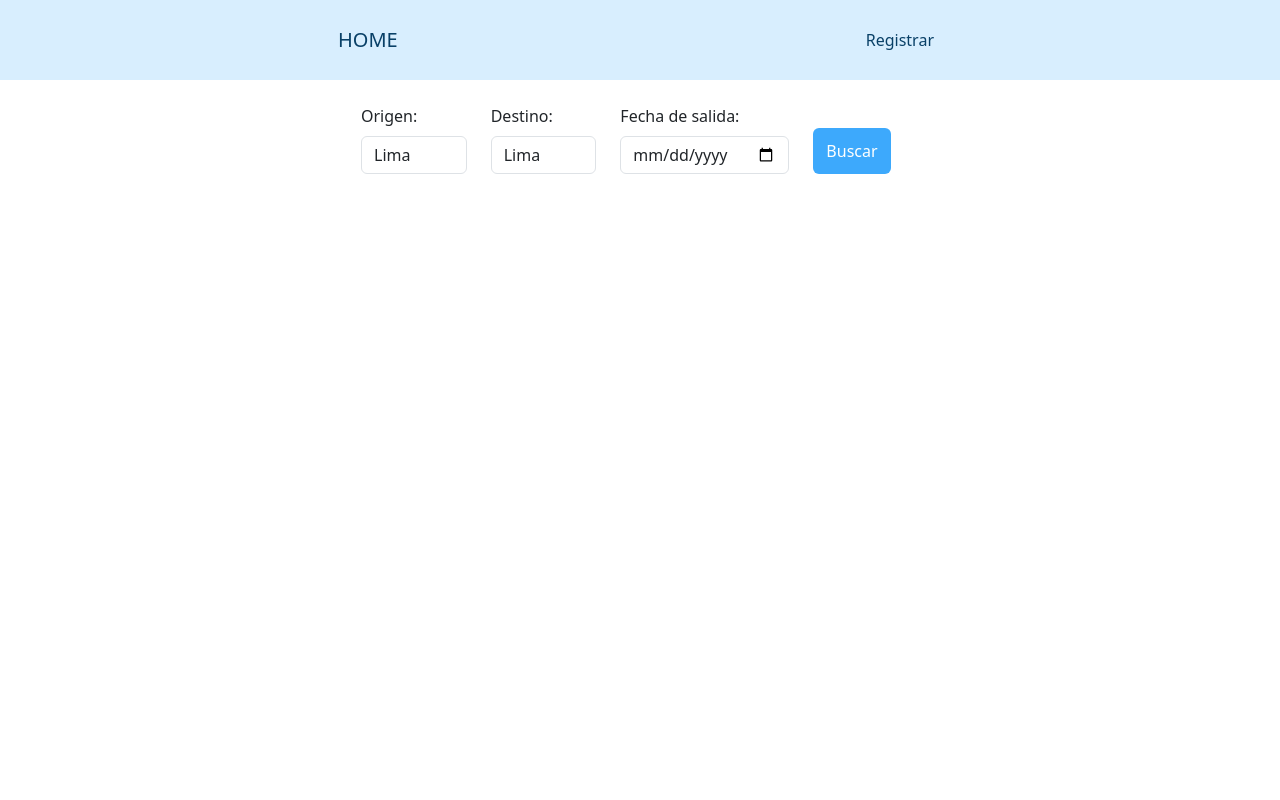
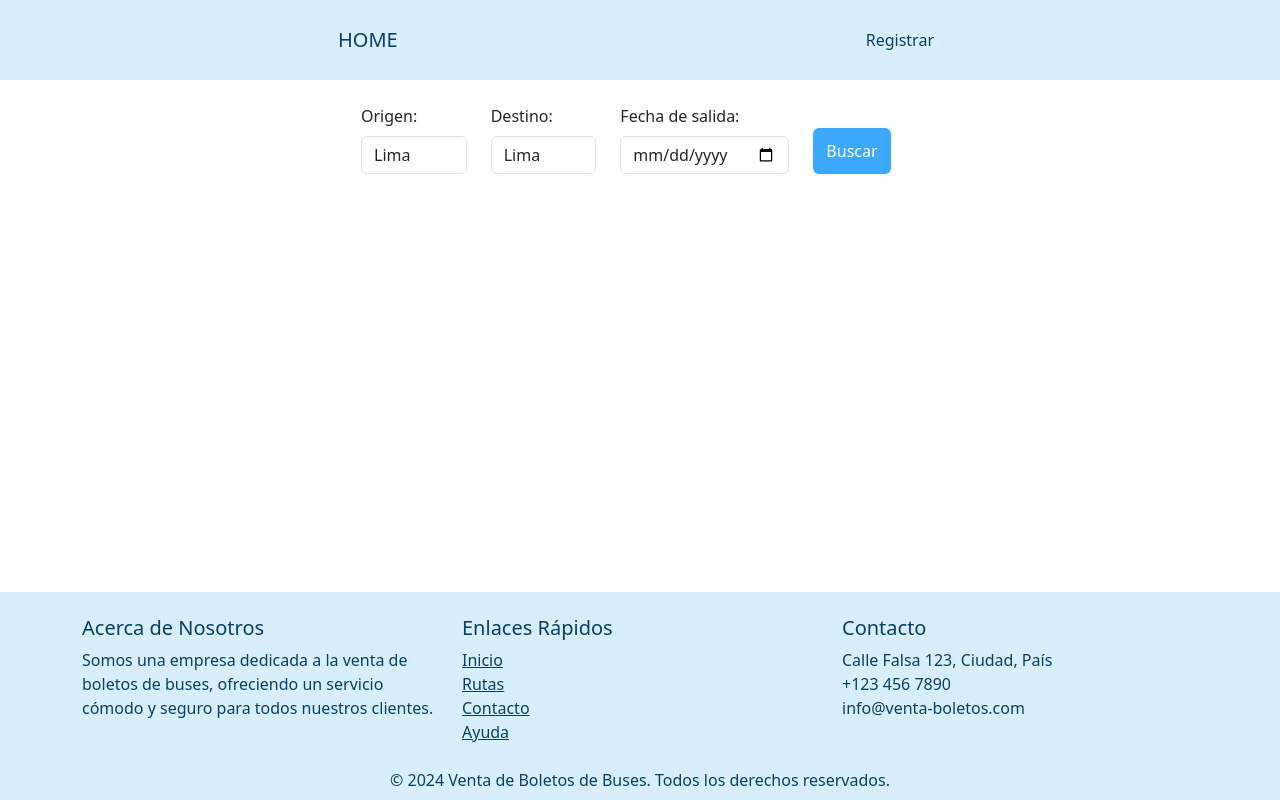
Before and after one commit to K4FK4-89P13/Sitio-web-VentaBoletos, a PHP site: page / in a window 1280 px wide. Run offline with PHP 8.4, Linux system fonts and the light colour scheme; data comes from the database, SQL or seed files in the repository; some libraries are stand-ins or nearby versions.

Commit message:
AJAX commit 8

```diff
--- a/app/views/inc/footer.php
+++ b/app/views/inc/footer.php
@@ -1,4 +1,41 @@
     <!-- contenido -->
+</div>
+
+    <footer class="pt-4 major-foot">
+        <div class="container">
+            <div class="row">
+                <div class="col-md-4">
+                    <h5>Acerca de Nosotros</h5>
+                    <p>Somos una empresa dedicada a la venta de boletos de buses, ofreciendo un servicio cómodo y seguro para todos nuestros clientes.</p>
+                </div>
+                <div class="col-md-4">
+                    <h5>Enlaces Rápidos</h5>
+                    <ul class="list-unstyled">
+                        <li><a href="#" class="">Inicio</a></li>
+                        <li><a href="#" class="">Rutas</a></li>
+                        <li><a href="#" class="">Contacto</a></li>
+                        <li><a href="#" class="">Ayuda</a></li>
+                    </ul>
+                </div>
+                <div class="col-md-4">
+                    <h5>Contacto</h5>
+                    <ul class="list-unstyled">
+                        <li><i class="fa fa-map-marker"></i> Calle Falsa 123, Ciudad, País</li>
+                        <li><i class="fa fa-phone"></i> +123 456 7890</li>
+                        <li><i class="fa fa-envelope"></i> info@venta-boletos.com</li>
+                    </ul>
+                    <div class="mt-3">
+                        <a href="#" class=" mr-2"><i class="fa fa-facebook"></i></a>
+                        <a href="#" class=" mr-2"><i class="fa fa-twitter"></i></a>
+                        <a href="#" class=""><i class="fa fa-instagram"></i></a>
+                    </div>
+                </div>
+            </div>
+            <div class="text-center py-2">
+                &copy; 2024 Venta de Boletos de Buses. Todos los derechos reservados.
+            </div>
+        </div>
+    </footer>
 
     <script src="http://proyecto.test/public/js/app.js"></script>
     <script src="https://cdn.jsdelivr.net/npm/bootstrap@5.3.3/dist/js/bootstrap.bundle.min.js"></script>
--- a/app/views/inc/header.php
+++ b/app/views/inc/header.php
@@ -16,6 +16,8 @@
 </head>
 <body>
     <!-- contenido -->
+
+<div class="content">
 
     <div class="container-fluid major py-1">
 
@@ -36,7 +38,7 @@
                                     <i class="bi bi-person-circle"></i> <!-- Icono de cuenta -->
                                 </a>
                                 <div class="dropdown-menu dropdown-menu-right" aria-labelledby="navbarDropdown">
-                                <span class="dropdown-item" ><?= $_SESSION['admin']['nombre']?></span>
+                                    <span class="dropdown-item-text" ><?= $_SESSION['admin']['nombre']?></span>
                                     <div class="dropdown-divider"></div>
                                     <a class="dropdown-item" href="http://proyecto.test/login/logout">Cerrar Sesión</a>
                                 </div>
@@ -49,5 +51,4 @@
             </div>
         </div>
 
-
     </div>
--- a/app/views/pages/acceso.php
+++ b/app/views/pages/acceso.php
@@ -1,7 +1,7 @@
 <?php require_once __DIR__ . '/../inc/header.php' ?>
 
     <div class="container">
-        <div class="card">
+        <div class="card w-50 mx-auto mt-5">
 
             <div class="card-body">
                 <h2>Iniciar Sesión</h2>
@@ -29,8 +29,9 @@
                             </div>
                         _END;
                     } ?>
+                </div>
+
             </div>
-
         </div>
     </div>
 
--- a/app/views/pages/inicio.php
+++ b/app/views/pages/inicio.php
@@ -1,6 +1,6 @@
 <?php require_once  __DIR__ . '/../inc/header.php' ?>
 
-    <div class="main">
+    <div class="content">
 
         <div class="container mt-4 mb-4">
 
--- a/app/views/pages/pasajeros.php
+++ b/app/views/pages/pasajeros.php
@@ -2,7 +2,7 @@
 <div class="container">
     <form id="form_pasajeros">
 
-        <input type="hidden" id="horarioId" name="horarioId" value="<?= $_SESSION['horarioId']?>">
+        <input type="hidden" id="horarioId" name="horarioId" value="<?//= $_SESSION['horarioId']?>">
         <input type="hidden" id="numAsientos" value="<?=count($data['selectedSeats'])?>">
 
         <?php for ($i = 0; $i < count($data['selectedSeats']); $i++) { ?>
--- a/core/Model.php
+++ b/core/Model.php
@@ -6,7 +6,7 @@ class Model {
 
     public function __construct() {
 
-        $this->db = new PDO('mysql:host=localhost;dbname=ventaboletos', 'root', 'soporte');
+        $this->db = new PDO('mysql:host=localhost;dbname=ventaboletos', 'root', 'admin');
         $this->db->setAttribute(PDO::ATTR_ERRMODE, PDO::ERRMODE_EXCEPTION);
     }
 }
--- a/public/css/styles.css
+++ b/public/css/styles.css
@@ -3,6 +3,7 @@
 */
 .major{
     background-color: #d8eefe !important;
+    color: #094067 !important;
 }
 .major .nav-link,
 .major .navbar-brand {
@@ -64,3 +65,64 @@
     p {
         margin: 5px 0;
     }
+
+
+/* CSS para asegurar que el footer esté en la parte inferior */
+    html, body {
+        height: 100% !important;
+    }
+    body {
+        display: flex;
+        flex-direction: column;
+    }
+    .content {
+        flex: 1 !important;
+    }
+    footer {
+        background-color: #d8eefe !important;
+        color: #094067 !important;
+    }
+    footer a {
+        color: #094067 !important;
+    }
+
+
+/* BOLETO */
+.ticket {
+    background-color: #fff;
+    border: 1px solid #ddd;
+    border-radius: 10px;
+    padding: 20px;
+    width: 400px;
+    box-shadow: 0 4px 8px rgba(0, 0, 0, 0.1);
+}
+.ticket-header, .ticket-footer {
+    text-align: center;
+    margin-bottom: 20px;
+}
+.ticket-header img {
+    width: 100px;
+    height: auto;
+}
+.ticket-header h2 {
+    margin: 10px 0;
+    font-size: 24px;
+}
+.ticket-info {
+    margin-bottom: 20px;
+}
+.ticket-info div {
+    margin-bottom: 10px;
+}
+.ticket-info span {
+    display: block;
+    font-weight: bold;
+}
+.ticket-footer {
+    font-size: 12px;
+    color: #555;
+}
+.barcode {
+    text-align: center;
+    margin-top: 20px;
+}
```
Also changed, not shown: app/views/pages/boleto.php (+45 -17 lines), app/views/pages/registro.php (+7 -5 lines), app/views/pages/seating.php (+2 -38 lines). Lines whose indentation alone changed are shown as unchanged.
